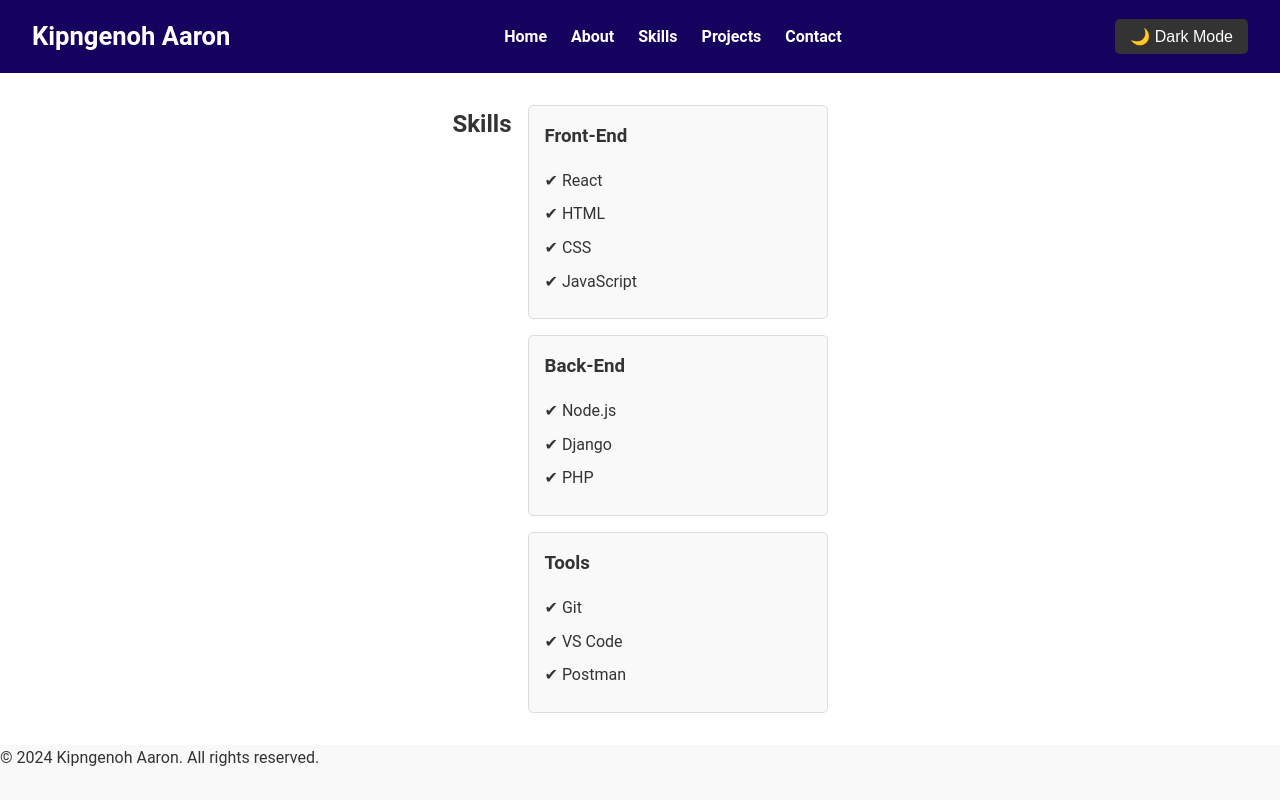
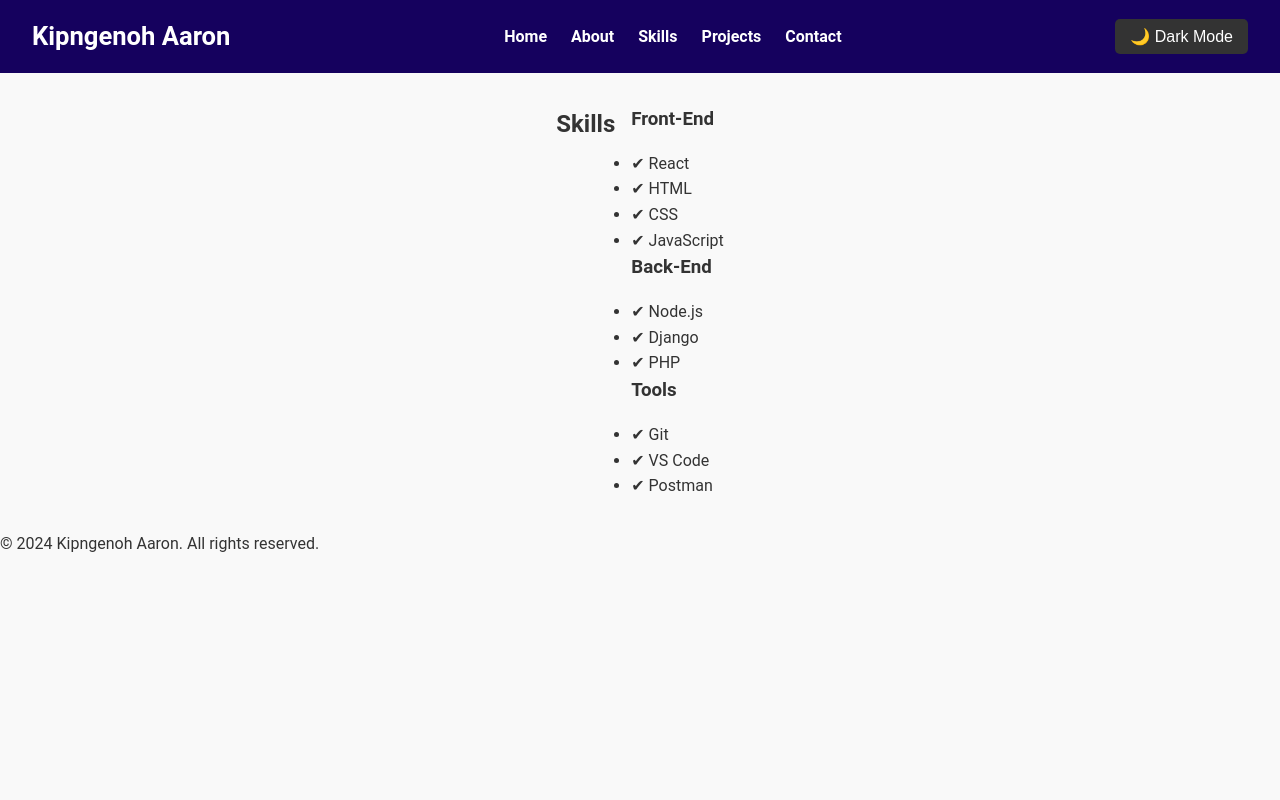
Before and after one commit to kipngenohaaron/kipngenoh-portfolio, a React (Create React App) app: page /skills in a window 1280 px wide. Built offline with nearby package versions, Linux system fonts and the light colour scheme.

Commit message:
skills content update

```diff
--- a/src/styles/main.css
+++ b/src/styles/main.css
@@ -298,7 +298,7 @@ h1, h2, h3 {
 }
 
 /* Skills Section */
-.skills {
+/* .skills {
   padding: 2rem;
   background-color: #ffffff;
 }
@@ -323,7 +323,7 @@ h1, h2, h3 {
 
 .skills-card li {
   margin-bottom: 0.5rem;
-}
+} */
 
 /* Contact Section */
 .contact {
```
